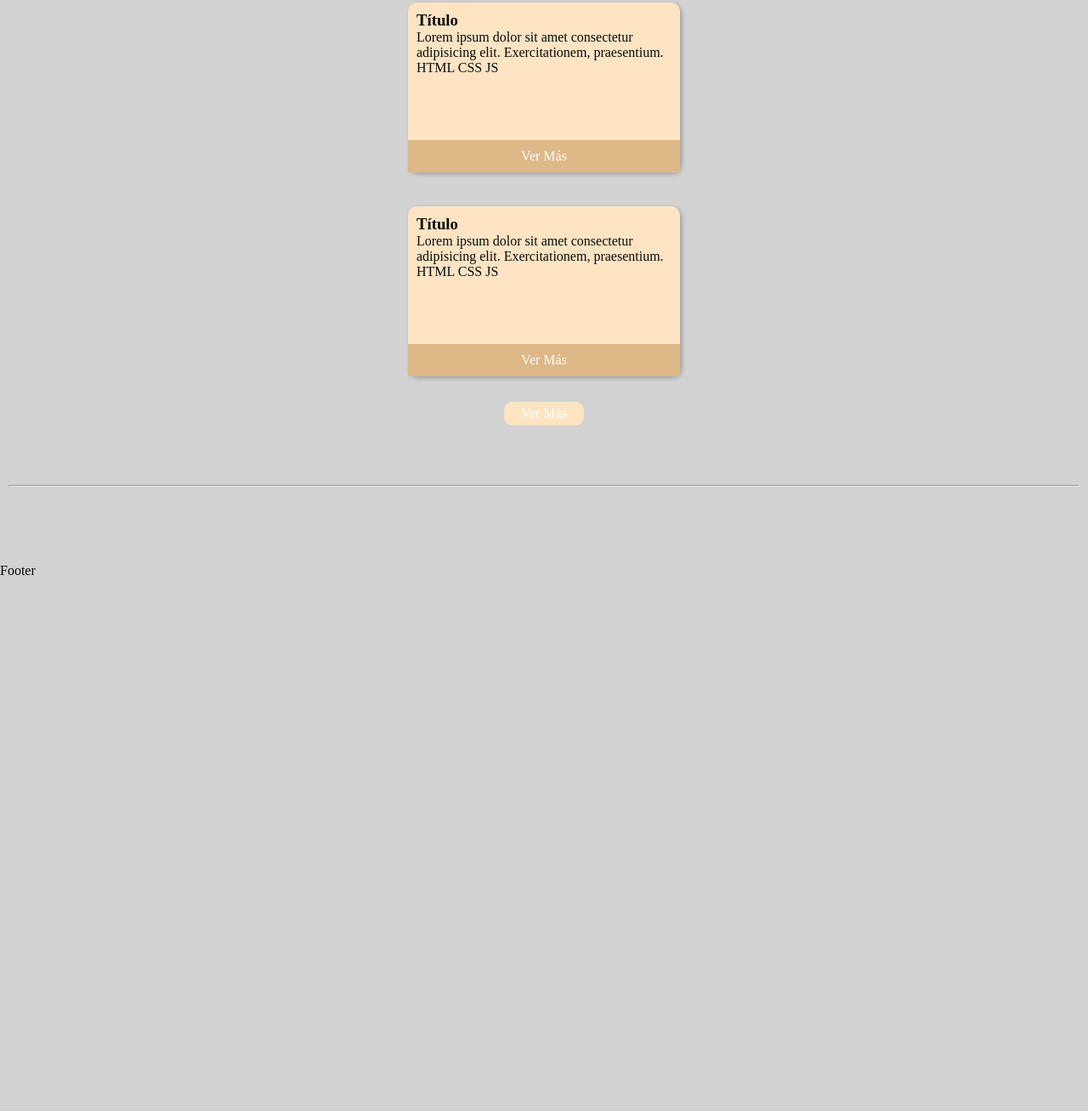
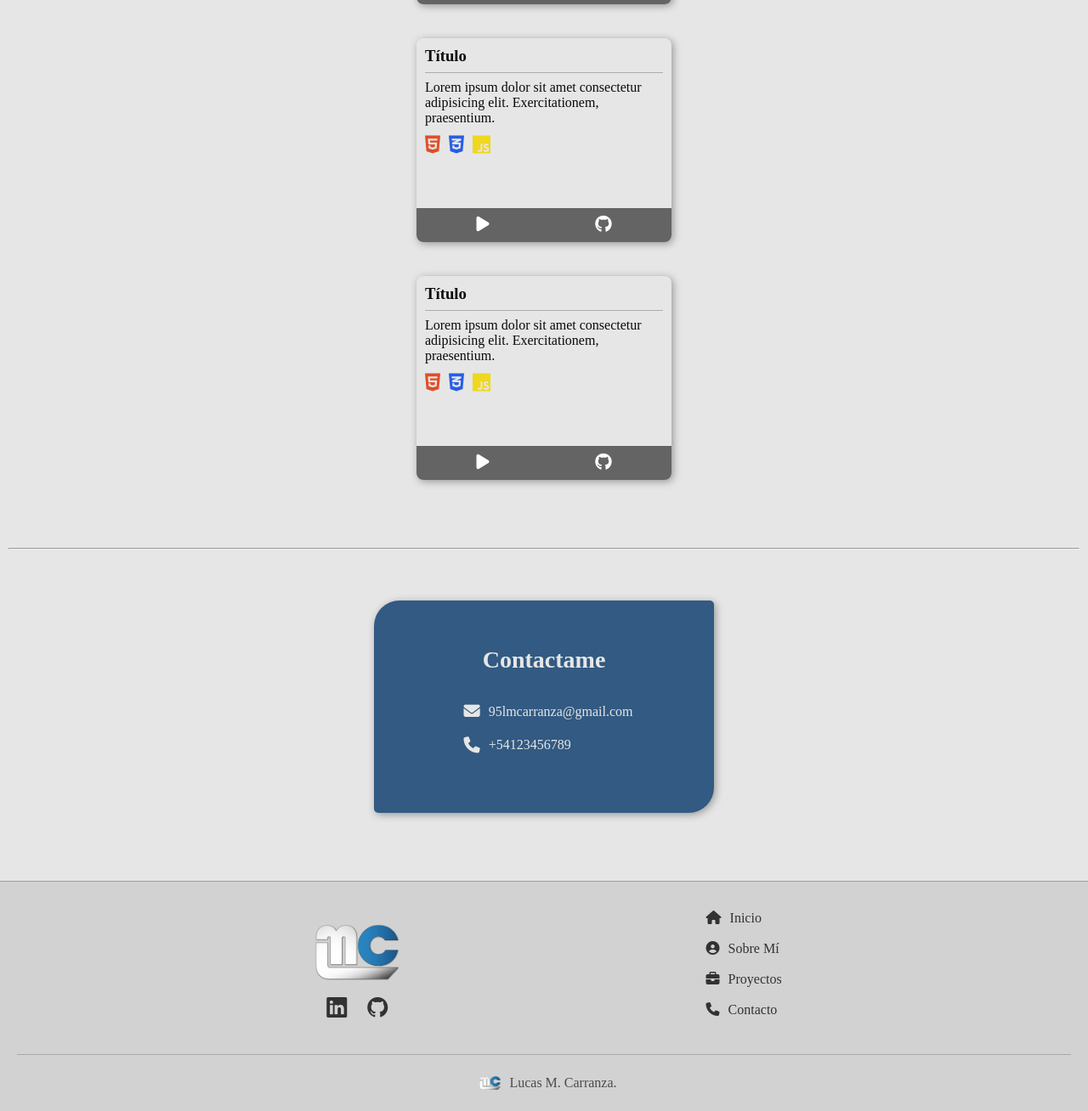
Before and after one commit to Lmc95/mi_portafolio, a plain HTML site: page index.html in a window 1280 px wide. Shown: the part 1127-2435 px from the top of the page at 85% size. Before the commit the page ends 1808 px from the top, so only its background shows below. Drawn offline with nearby package versions, Linux system fonts and the light colour scheme; a script that the page names is missing; a web font is replaced by a local one.

Commit message:
Seccion contacto + footer

```diff
--- a/css/style.css
+++ b/css/style.css
@@ -10,7 +10,7 @@ html {
     color: rgb(10, 10, 10);
 }
 body {
-    background-color: rgb(210, 210, 210);
+    background-color: rgb(230, 230, 230);
 }
 h1 {
     font-size: 2rem;
@@ -46,6 +46,8 @@ main {
     justify-content: flex-start;
     align-items: center;
     padding: 0 10px;
+    background: none;
+    backdrop-filter: blur(10px);
 }
 .espaciador {
     background-color: rgba(10, 10, 10, 0.5);
@@ -56,20 +58,20 @@ main {
 }
 /***********************/
 .cont_header {
-    background-color: rgb(200, 200, 200);
+    backdrop-filter: blur(35px);
+    box-shadow: 0 0 5px rgba(0, 0, 0, 0.1);
     width: 100%;
     max-width: 1920px;
     height: 70px;
-    position: relative;
+    position: fixed;
     z-index: 900;
-    transition: .5s ease-in-out;
+    transition: .3s ease-in-out;
 }
 
 /* Logo y Boton de menu */
 .logo_menu {
     width: 100%;
     height: 70px;
-    box-shadow: 0 0 5px rgba(0, 0, 0, 0.25);
     display: flex;
     justify-content: space-between;
     align-items: center;
@@ -79,6 +81,12 @@ main {
 }
 #logo_header {
     width: 60px;
+}
+#btn_menu {
+    font-size: 1.5rem;
+    border: none;
+    background: none;
+    color: rgb(30, 30, 30);
 }
 
 .menu_header {
@@ -96,14 +104,26 @@ main {
 .menu_header li {
     opacity: 0;
     text-align: center;
-    margin-bottom: 20px;
+    margin-bottom: 30px;
     transition: .3s;
+}
+.menu_header li a {
+    font-size: 1.5rem;
+    font-weight: 500;
+    color: rgba(0, 0, 0, 0.75);
+    transition: .3s ease-in-out;
+}
+.menu_header li i {
+    margin-right: 10px;
+}
+.menu_header li a:hover {
+    color: #137dc9;
 }
 
 /* Se activa el menu (mobile) */
 .menu_activo {
     opacity: 100%;
-    transition: .5s ease-in-out;
+    transition: .3s ease-in-out;
 }
 .menu_activo li {
     transition: 1s ease-in-out;
@@ -111,7 +131,7 @@ main {
 }
 .cont_header_activo {
     height: 100vh;
-    transition: .5s ease-in-out;
+    transition: .3s ease-in-out;
 }
 /*******/
 
@@ -127,15 +147,13 @@ main {
 
 /* INICIO */
 .foto_perfil {
-    background: linear-gradient(rgb(40, 80, 129, 0.90) 50%, rgba(0, 0, 0, 1) 100%) ;
-    box-shadow: 0 5px 10px rgba(0, 0, 0, 0.5);
+    background: linear-gradient(rgb(30, 90, 130, 0.90) 30%, rgba(0, 0, 0, 1) 100%) ;
+    box-shadow: 0 2px 5px rgba(0, 0, 0, 0.5);
     width: 150px;
     display: flex;
     justify-content: center;
     align-items: flex-end;
     border-radius: 50%;
-    border-top-left-radius: 35%;
-    border-top-right-radius: 35%;
     padding-top: 15px;
     margin: 30px 0;
     overflow: hidden;
@@ -152,7 +170,7 @@ main {
 .inicio > h1 {
     font-size: 1.5rem;
     font-weight: 700;
-    color: rgb(40, 80, 129);
+    color: rgb(50, 90, 130);
 }
 .inicio > h2 {
     font-size: 1.25rem;
@@ -175,7 +193,7 @@ main {
     margin: 20px 20px 20px 0;
 }
 .btn_inicio a {
-    background-color: rgb(40, 80, 129);
+    background-color: rgb(50, 90, 130);;
     padding: 8px 16px;
     border-radius: 5px;
     margin-right: 10px;
@@ -191,7 +209,7 @@ main {
 .redes_inicio a{
     font-size: 1.5rem;
     margin-right: 20px;
-    color: rgb(10, 10, 10);
+    color: rgb(50, 50, 50);
     transition: .3s ease-in-out;
 }
 .redes_inicio a:hover {
@@ -225,9 +243,9 @@ main {
     flex-wrap: wrap;
 }
 .tecnologias ul li {
-    background-color: rgb(40, 80, 129);
+    background-color: rgb(50, 50, 50);
     margin: 5px;
-    padding: 4px 10px;
+    padding: 5px 10px;
     border-radius: 8px;
     display: flex;
     align-items: center;
@@ -253,19 +271,22 @@ main {
     align-items: center;
 }
 .carta_proyecto {
-    background-color: bisque;
-    display: flex;
-    flex-direction: column;
-    position: relative;
+    background-color: rgb(230, 230, 230);
+    display: grid;
+    grid-template-columns: 1fr;
+    grid-template-rows: 200px 40px;
     width: 100%;
-    min-width: 200px;
-    max-width: 320px;
-    min-height: 200px;
-    max-height: 320px;
+    min-width: 210px;
+    max-width: 300px;
     margin: 20px;
+    border-radius: 8px;
+    box-shadow: 2px 2px 10px rgba(0, 0, 0, 0.35);
+}
+.info_proyecto {
+    width: 100%;
+    height: 100%;
     padding: 10px;
-    border-radius: 10px;
-    box-shadow: 2px 2px 5px rgba(0, 0, 0, 0.25);
+    grid-row: 1 / 2;
 }
 
 .info_proyecto > hr {
@@ -273,23 +294,160 @@ main {
     border: none;
     width: 100%;
     height: 1px;
-    margin: 5px 0;
+    margin: 8px 0;
 }
 .btn_proyecto {
-    position: absolute;
-    bottom: 0;
-    left: 0;
-    background-color: burlywood;
+    grid-row: 2 / 3;
+    background-color: rgb(100, 100, 100);
     width: 100%;
-    padding: 10px;
+    padding: 8px;
     text-align: center;
+    border-bottom-left-radius: 8px;
+    border-bottom-right-radius: 8px;
+    display: flex;
+    justify-content: space-around;
+    font-size: 1.25rem;
+}
+.demo,
+.codigo {
+    transition: .3s ease-in-out;
+}
+.demo:hover {
+    transform: scale(1.2);
+    color: rgb(0, 180, 35);
+}
+.codigo:hover {
+    transform: scale(1.2);
+    color: rgb(0, 0, 0);
 }
 
 .mas_proyectos {
     width: auto;
-    background-color: bisque;
+    background-color: rgb(40, 80, 130);
     margin: 10px 0;
     padding: 5px 20px;
-    border-radius: 10px;
+    border-radius: 8px;
     text-align: center;
 }
+.t_proyecto {
+    display: flex;
+    align-items: center;
+}
+.t_proyecto i {
+    margin: 10px 10px 0 0;
+    font-size: 1.5rem;
+}
+/********************/
+
+/* CONTACTO */
+.contacto,
+.cont_contacto {
+    width: 100%;
+    display: flex;
+    flex-direction: column;
+    justify-content: center;
+    align-items: center;
+}
+.cont_contacto {
+    background-color: rgb(50, 90, 130);
+    max-width: 400px;
+    height: 250px;
+    border-radius: 5px;
+    border-top-left-radius: 30px;
+    border-bottom-right-radius: 30px;
+    box-shadow: 2px 2px 10px rgba(0, 0, 0, 0.35);
+}
+.cont_contacto > h2 {
+    font-size: 1.75rem;
+    margin-bottom: 20px;
+    color: rgb(230, 230, 230);
+}
+.info_contacto {
+    display: flex;
+    flex-direction: column;
+    justify-content: center;
+    align-items: flex-start;
+    padding: 5px;
+}
+.info_contacto i {
+    font-size: 1.2rem;
+    color: rgb(230, 230, 230);
+    margin: 10px;
+}
+.info_contacto a {
+    font-size: 1rem;
+    font-weight: 400;
+    color: rgb(230, 230, 230);
+}
+.email,
+.tel {
+    display: flex;
+    flex-wrap: wrap;
+    justify-content: center;
+    align-items: center;
+}
+
+
+
+/* FOOTER */
+footer {
+    width: 100%;
+    display: flex;
+    flex-wrap: wrap;
+    justify-content: space-evenly;
+    align-items: center;
+    margin: 50px 0 0 0;
+    padding: 20px;
+    background-color: rgb(210, 210, 210);
+    border-top: 1px solid rgba(0, 0, 0, 0.25);
+}
+footer a,
+footer i {
+    color: rgb(50, 50, 50);
+    font-weight: 500;
+}
+.logo_redes {
+    display: flex;
+    flex-direction: column;
+    justify-content: center;
+    align-items: center;
+    margin: 10px;
+}
+.logo_redes > img {
+    width: 100px;
+    margin: 20px 0;
+}
+.redes_footer a {
+    margin: 0 10px;
+}
+.redes_footer i {
+    font-size: 1.5rem;
+}
+
+.cont_footer {
+    display: flex;
+    justify-content: center;
+    align-items: center;
+    font-size: 1rem;
+}
+.menu_footer li a i {
+    margin: 10px;
+}
+
+.mi_portafolio {
+    width: 100%;
+    padding: 20px 20px 0;
+    margin-top: 30px;
+    display: flex;
+    justify-content: center;
+    align-items: center;
+    border-top: 1px solid rgba(50, 50, 50, 0.25);
+}
+.mi_portafolio > img {
+    margin: 5px 10px;
+}
+.mi_portafolio > span {
+    font-size: 1rem;
+    font-weight: 400;
+    color: rgb(75, 75, 75);
+}
--- a/index.html
+++ b/index.html
@@ -19,14 +19,14 @@
     <header>
         <nav class="cont_header">
             <div class="logo_menu">
-                <img src="/assets/imagenes/logos/logo_lmc.png" alt="" id="logo_header">
-                <button id="btn_menu" type="button">MENU</button>
+                <img src="/assets/imagenes/logo_lmc.png" alt="" id="logo_header">
+                <button id="btn_menu" type="button"><i id="btnM" class="fa-solid fa-bars"></i></button>
             </div>
             <ul class="menu_header">
-                <li><a href="#">Inicio</a></li>
-                <li><a href="#">Sobre Mí</a></li>
-                <li><a href="#">Proyectos</a></li>
-                <li><a href="#">Contacto</a></li>
+                <li><a href="#" class="opcion_menu"><i class="fa-solid fa-house"></i>Inicio</a></li>
+                <li><a href="#" class="opcion_menu"><i class="fa-solid fa-circle-user"></i>Sobre Mí</a></li>
+                <li><a href="#proyectos" class="opcion_menu"><i class="fa-solid fa-briefcase"></i>Proyectos</a></li>
+                <li><a href="#" class="opcion_menu"><i class="fa-solid fa-phone"></i>Contacto</a></li>
             </ul>
         </nav>
     </header>
@@ -76,66 +76,104 @@
         <hr class="espaciador">
 
         <section class="proyectos">
-            <h1>Proyectos</h1>
+            <h1 id="proyectos">Proyectos</h1>
             <div class="proyectos_destacados">
                 <div class="carta_proyecto">
                     <div class="info_proyecto">
                         <h3>Título</h3><hr>
                         <p>Lorem ipsum dolor sit amet consectetur adipisicing elit. Exercitationem, praesentium.</p>
+                        <ul class="t_proyecto">
+                            <li><i class="fa-brands fa-html5" style="color: #E04E26;"></i></li>
+                            <li><i class="fa-brands fa-css3-alt" style="color: #275DE7;"></i></li>
+                            <li><i class="fa-brands fa-js" style="color: #EFD81D;"></i></li>
+                        </ul>
                     </div>
-                    <div class="t_proyecto">
-                        <span>HTML</span>
-                        <span>CSS</span>
-                        <span>JS</span>
-                    </div>
+
                     <div class="btn_proyecto">
-                        <a href="#">Ver Más</a>
-                    </div>
-                </div>
-
-
-
-                <div class="carta_proyecto">
-                    <div class="info_proyecto">
-                        <h3>Título</h3>
-                        <p>Lorem ipsum dolor sit amet consectetur adipisicing elit. Exercitationem, praesentium.</p>
-                    </div>
-                    <div class="t_proyecto">
-                        <span>HTML</span>
-                        <span>CSS</span>
-                        <span>JS</span>
-                    </div>
-                    <div class="btn_proyecto">
-                        <a href="#">Ver Más</a>
+                        <a href="#"><i class="fa-solid fa-play"></i></a>
+                        <a href="#"><i class="fa-brands fa-github"></i></a>
                     </div>
                 </div>
                 <div class="carta_proyecto">
                     <div class="info_proyecto">
-                        <h3>Título</h3>
+                        <h3>Título</h3><hr>
                         <p>Lorem ipsum dolor sit amet consectetur adipisicing elit. Exercitationem, praesentium.</p>
+                        <ul class="t_proyecto">
+                            <li><i class="fa-brands fa-html5" style="color: #E04E26;"></i></li>
+                            <li><i class="fa-brands fa-css3-alt" style="color: #275DE7;"></i></li>
+                            <li><i class="fa-brands fa-js" style="color: #EFD81D;"></i></li>
+                        </ul>
                     </div>
-                    <div class="t_proyecto">
-                        <span>HTML</span>
-                        <span>CSS</span>
-                        <span>JS</span>
-                    </div>
+
                     <div class="btn_proyecto">
-                        <a href="#">Ver Más</a>
+                        <a href="#"><i class="fa-solid fa-play"></i></a>
+                        <a href="#"><i class="fa-brands fa-github"></i></a>
                     </div>
                 </div>
-                <a href="#" class="mas_proyectos">Ver Más</a>
+                <div class="carta_proyecto">
+                    <div class="info_proyecto">
+                        <h3>Título</h3><hr>
+                        <p>Lorem ipsum dolor sit amet consectetur adipisicing elit. Exercitationem, praesentium.</p>
+                        <ul class="t_proyecto">
+                            <li><i class="fa-brands fa-html5" style="color: #E04E26;"></i></li>
+                            <li><i class="fa-brands fa-css3-alt" style="color: #275DE7;"></i></li>
+                            <li><i class="fa-brands fa-js" style="color: #EFD81D;"></i></li>
+                        </ul>
+                    </div>
+
+                    <div class="btn_proyecto">
+                        <a href="#" title="Ver Proyecto" class="demo"><i class="fa-solid fa-play"></i></a>
+                        <a href="#" title="Ver Código" class="codigo"><i class="fa-brands fa-github"></i></a>
+                    </div>
+                </div>
+                <!-- El boton Ver mas se habilitara (manualmente) cuando los proyectos sean mayor a tres -->
+                <!-- <a href="#" class="mas_proyectos">Ver Más</a> -->
             </div>
         </section>
 
         <hr class="espaciador">
 
         <section class="contacto">
-            <h1></h1>
+            <div class="cont_contacto">
+                <h2>Contactame</h2>
+                <div class="info_contacto">
+                    <div class="email">
+                        <i class="fa-solid fa-envelope"></i>
+                        <a href="mailto:95lmcarranza@gmail.com">95lmcarranza@gmail.com</a>
+                    </div>
+                    <div class="tel">
+                        <i class="fa-solid fa-phone"></i>
+                        <a href="tel:+54123456789">+54123456789</a>
+                    </div>
+                </div>
+
+            </div>
         </section>
 
     </main>
 
-    <footer>Footer</footer>
+    <footer>
+        <div class="logo_redes">
+            <img src="/assets/imagenes/logo_lmc.png" alt="Logo LMC">
+            <div class="redes_footer">
+                <a href="#"><i class="bi bi-linkedin"></i></a>
+                <a href="#"><i class="bi bi-github"></i></a>
+            </div>
+        </div>
+        <nav class="cont_footer">
+            <ul class="menu_footer">
+                <li><a href="#"><i class="fa-solid fa-house"></i>Inicio</a></li>
+                <li><a href="#"><i class="fa-solid fa-circle-user"></i>Sobre Mí</a></li>
+                <li><a href="#proyectos"><i class="fa-solid fa-briefcase"></i>Proyectos</a></li>
+                <li><a href="#"><i class="fa-solid fa-phone"></i>Contacto</a></li>
+            </ul>
+        </nav>
+
+        <div class="mi_portafolio">
+            <img src="/assets/imagenes/logo_lmc.png" alt="Logo LMC" width="25px">
+            <span>Lucas M. Carranza.</span>
+        </div>
+    </footer>
 
     <script src="/js/main.js"></script>
 </body>
--- /dev/null
+++ b/js/main.js
@@ -0,0 +1,36 @@
+const menuBtn = document.getElementById('btn_menu');
+const headerA = document.querySelector('.cont_header');
+const menuA = document.querySelector('.menu_header');
+const botonMenu = document.getElementById('btnM');
+
+const listMenu = document.querySelectorAll('.opcion_menu');
+
+menuBtn.addEventListener('click', (e) => {
+    if (!menuA.classList.contains('menu_activo')) {
+        abrirMenu();
+    } else {
+        cerrarMenu();
+    }
+})
+
+listMenu.forEach(btn => {
+    btn.addEventListener('click', () => {
+        cerrarMenu();
+    })
+});
+
+const abrirMenu = () => {
+    botonMenu.classList.add('fa-xmark');
+    botonMenu.classList.remove('fa-bars');
+    menuA.classList.add('menu_activo');
+    headerA.classList.add('cont_header_activo');
+    document.body.style.overflow = 'hidden';
+}
+const cerrarMenu = () => {
+    botonMenu.classList.add('fa-bars');
+    botonMenu.classList.remove('fa-xmark');
+    menuA.classList.remove('menu_activo');
+    headerA.classList.remove('cont_header_activo');
+    headerA.style.backgroundColor = 'none'
+    document.body.style.overflow = 'auto';
+}
```
Also changed, not shown: assets/imagenes/logo_lmc.png (added).
